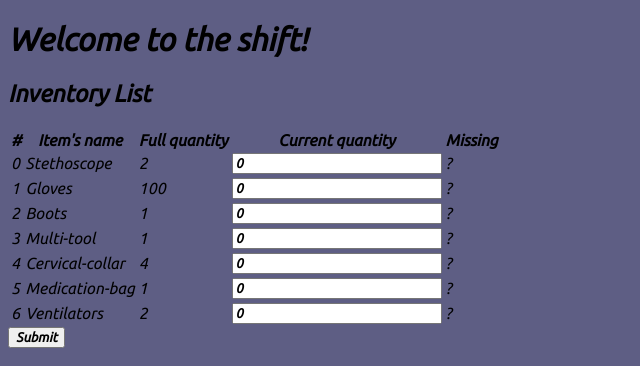
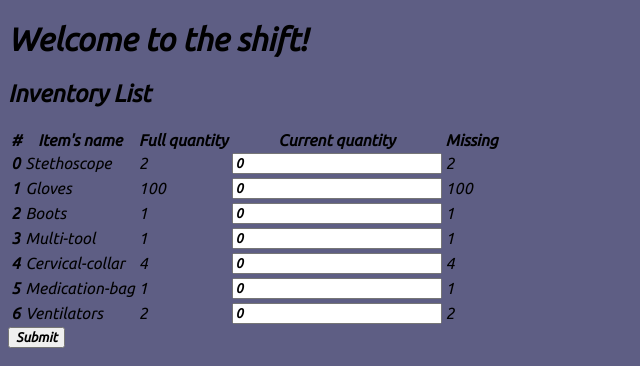
Before and after one commit to ramabadash/paramedics-equipment-list, a React (Create React App) app in the folder paramedics-equipment-list/: page /inventory in a window 1280 px wide. Shown: the top 366 px of the page, without its empty margins (0-640 px from the left). Built offline with nearby package versions, Linux system fonts and the light colour scheme.

Commit message:
# Transfer ItemRow to a separate component to characterize its state separately

```diff
--- a/paramedics-equipment-list/src/components/InventoryList.jsx
+++ b/paramedics-equipment-list/src/components/InventoryList.jsx
@@ -1,6 +1,7 @@
 import React from 'react';
 import { fullEquipmentList } from '../data/db';
 import AddItemForm from './AddItemForm';
+import ItemRow from './ItemRow';
 
 function InventoryList() {
   return (
@@ -19,17 +20,7 @@ function InventoryList() {
         </thead>
         <tbody>
           {fullEquipmentList.map((item, i) => {
-            return [
-              <tr key={i}>
-                <td>{i}</td>
-                <td>{item.name}</td>
-                <td>{item.fullQuantity}</td>
-                <td>
-                  <input type='number' min={0} defaultValue={0} />
-                </td>
-                <td>?</td>
-              </tr>,
-            ];
+            return [<ItemRow item={item} i={i} key={i} />];
           })}
         </tbody>
       </table>
--- /dev/null
+++ b/paramedics-equipment-list/src/components/ItemRow.jsx
@@ -0,0 +1,34 @@
+import React, { useState } from 'react';
+
+function ItemRow({ item, i }) {
+  /***** STATES *****/
+  const [fullQuantity, setFullQuantity] = useState(item.fullQuantity);
+  const [currentQuantity, setCurrentQuantity] = useState(0);
+
+  return (
+    <tr key={i}>
+      <td>
+        <strong>{i}</strong>
+      </td>
+      <td>{item.name}</td>
+      <td>{item.fullQuantity}</td>
+      <td>
+        <input
+          type='number'
+          min={0}
+          defaultValue={0}
+          onChange={e => {
+            setCurrentQuantity(e.target.value);
+          }}
+        />
+      </td>
+      <td>
+        {fullQuantity - currentQuantity < 0
+          ? 0
+          : fullQuantity - currentQuantity}
+      </td>
+    </tr>
+  );
+}
+
+export default ItemRow;
```
